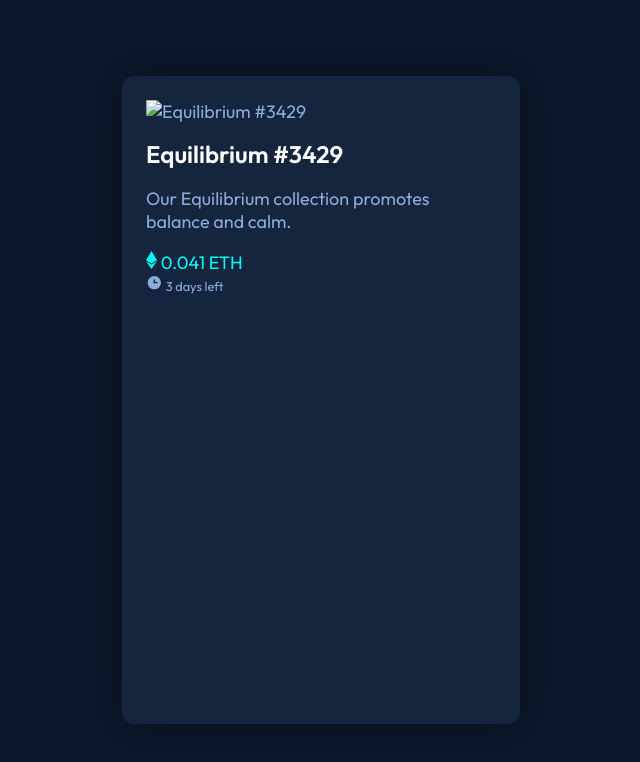
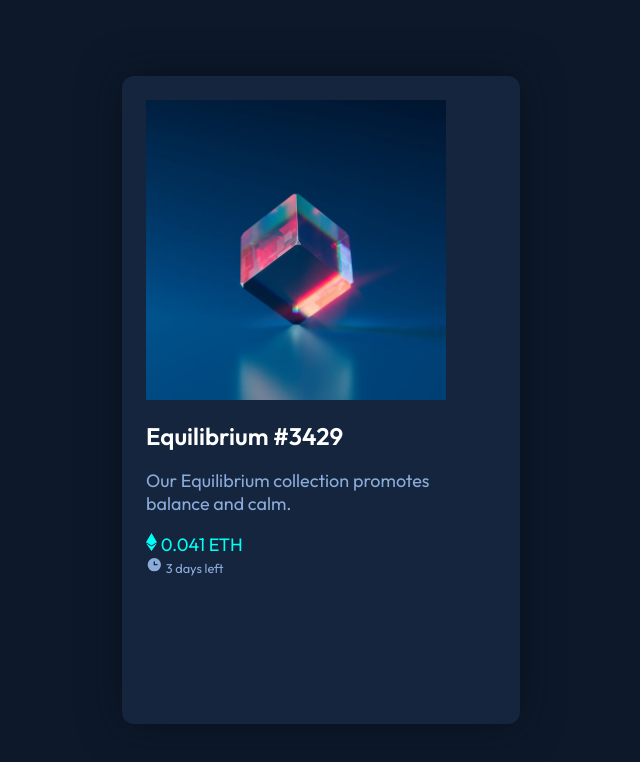
Before and after one commit to drewk/nftpreview, a plain HTML site: page index.html in a window 1280 px wide. Shown: the whole page, without its empty margins (319-959 px from the left). Drawn offline with Linux system fonts and the light colour scheme; the site is published under a folder, as on GitHub Pages, so addresses that start at the root find nothing.

Commit message:
Fix img paths

```diff
--- a/index.html
+++ b/index.html
@@ -4,7 +4,7 @@
 <meta charset="UTF-8">
 <meta name="viewport" content="width=device-width, initial-scale=1.0">
 <title>NFT Preview | Frontend Mentor Challenge</title>
-<link rel="icon" type="image/x-icon" href="/images/favicon-32x32.png">
+<link rel="icon" type="image/x-icon" href="images/favicon-32x32.png">
 <!-- Google 'Outfit' font, size 300, 400, 600-->
 <link rel="preconnect" href="https://fonts.googleapis.com">
 <link rel="preconnect" href="https://fonts.gstatic.com" crossorigin>
@@ -58,7 +58,7 @@ div.countdown {
 <body>
 <div class="main">
     <div class="card">
-        <img src="/images/image-equilibrium.jpg" alt="Equilibrium #3429" width="300" height="300"/>
+        <img src="images/image-equilibrium.jpg" alt="Equilibrium #3429" width="300" height="300"/>
         <h1>Equilibrium #3429</h1>
         <p>Our Equilibrium collection promotes balance and calm.</p>
         <div class="price">
```
